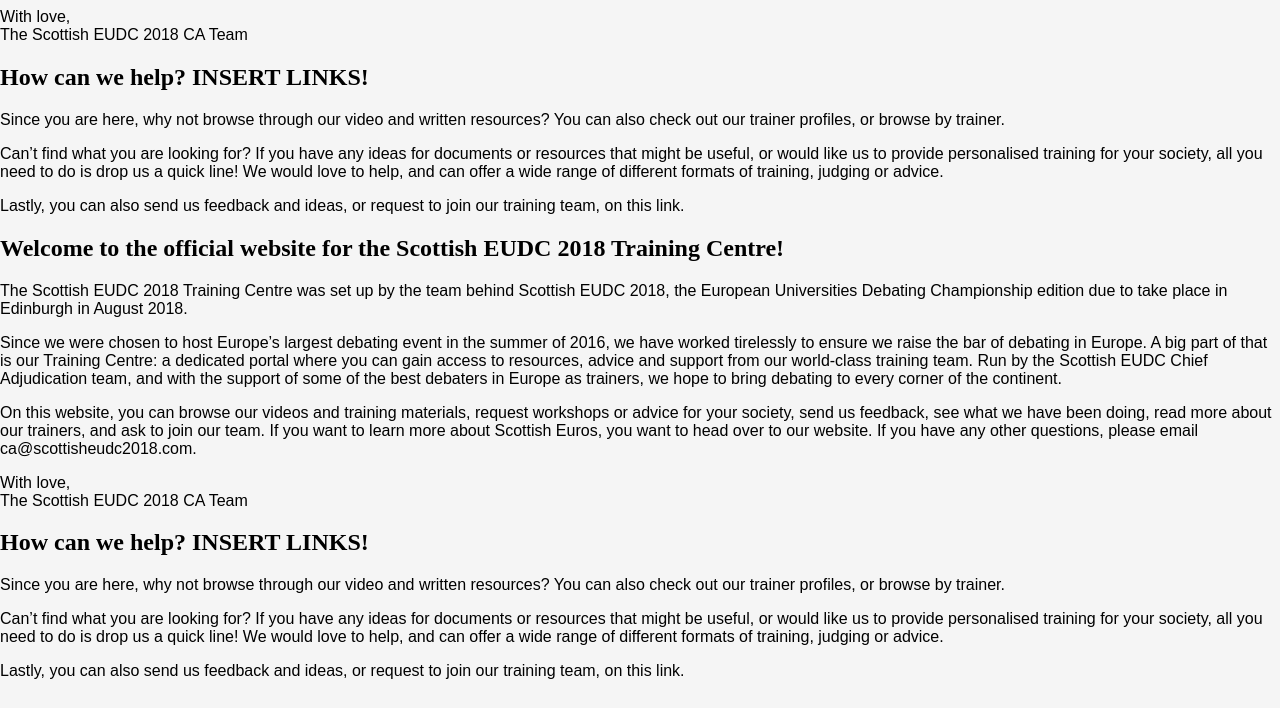
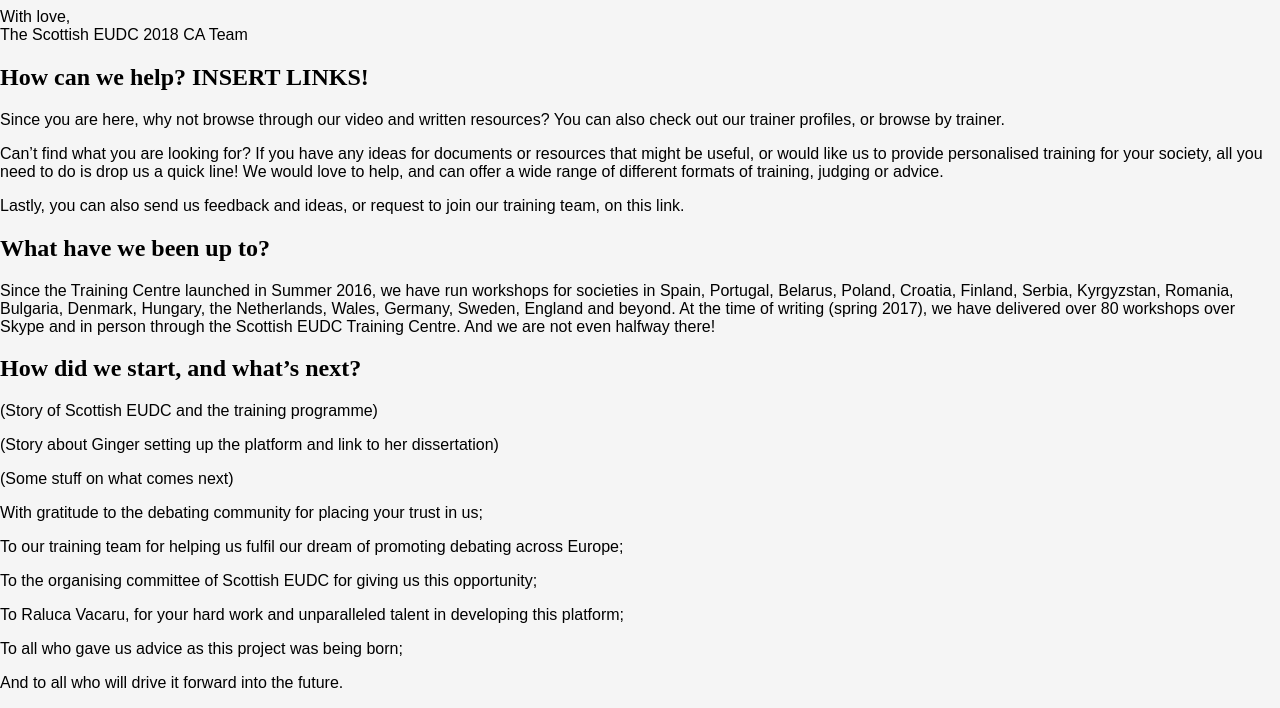
Before and after one commit to ralucavacaru/training-backend, a Django app: template training/training/templates/tplatform/index.html in a window 1280 px wide. Shown: the part 652-1360 px from the top of the page. Before the commit the page ends 1331 px from the top, so only its background shows below. Run offline with Django 3.2, Linux system fonts and the light colour scheme; the template is opened without the code that fills it, so the values that code supplies are empty; some libraries are stand-ins or nearby versions; some web fonts are replaced.

Commit message:
Basic homepage ready - tweaks will follow.

```diff
--- a/training/training/templates/tplatform/index.html
+++ b/training/training/templates/tplatform/index.html
@@ -22,7 +22,7 @@
 
     	<div class="homepage-card blue-background">
     		<div class="homepage-title-card">
-				<h2>How can we help? INSERT LINKS!</h2>
+				<h2>How can we help? <span class="attention">INSERT LINKS!</span></h2>
 			</div>
 			<div class="homepage-content-card">
 				<p>Since you are here, why not browse through our video and written resources? You can also check out our trainer profiles, or browse by trainer.</p>
@@ -33,35 +33,32 @@
 		    </div>
 		</div>
 
-		<div class="homepage-card">
-	    	<div class="homepage-title-card blue-background">
-	    		<h2>Welcome to the official website for the Scottish EUDC 2018 Training Centre!</h2>
+		<div class="homepage-card grey-background">
+	    	<div class="homepage-title-card">
+	    		<h2>What have we been up to?</h2>
 	    	</div>
 	    	<div class="homepage-content-card blue-border">
-	    		<p>The Scottish EUDC 2018 Training Centre was set up by the team behind <a href="https://www.scottisheudc2018.com/">Scottish EUDC 2018</a>, the European Universities Debating Championship edition due to take place in Edinburgh in August 2018.</p>
-
-				<p>Since we were chosen to host Europe’s largest debating event in the summer of 2016, we have worked tirelessly to ensure we raise the bar of debating in Europe. A big part of that is our Training Centre: a dedicated portal where you can gain access to resources, advice and support from our world-class training team. Run by the Scottish EUDC Chief Adjudication team, and with the support of some of the best debaters in Europe as trainers, we hope to bring debating to every corner of the continent.</p>
-
-				<p>On this website, you can browse our videos and training materials, request workshops or advice for your society, send us feedback, see what we have been doing, read more about our trainers, and ask to join our team. If you want to learn more about Scottish Euros, you want to head over to our <a href="https://www.scottisheudc2018.com/">website</a>. If you have any other questions, please email <a href="mailto:ca@scottisheudc2018.com">ca@scottisheudc2018.com</a>.</p>
-
-				<p class="right-align">With love,
-				<br>The Scottish EUDC 2018 CA Team</p>
+	    		<p>Since the Training Centre launched in Summer 2016, we have run workshops for societies in Spain, Portugal, Belarus, Poland, Croatia, Finland, Serbia, Kyrgyzstan, Romania, Bulgaria, Denmark, Hungary, the Netherlands, Wales, Germany, Sweden, England and beyond. At the time of writing (spring 2017), we have delivered over 80 workshops over Skype and in person through the Scottish EUDC Training Centre. And we are not even halfway there!</p>
 	    	</div>
     	</div>
 
-    	<div class="homepage-card">
-		    <div class="homepage-title-card red-background">
-				<h2>How can we help? INSERT LINKS!</h2>
-			</div>
+    	<div class="homepage-card green-background">
+	    	<div class="homepage-title-card">
+	    		<h2>How did we start, and what’s next?</h2>
+	    	</div>
+	    	<div class="homepage-content-card blue-border">
+	    		<span class="attention"><p>(Story of Scottish EUDC and the training programme)</p>
+				<p>(Story about Ginger setting up the platform and link to her dissertation)</p>
+				<p>(Some stuff on what comes next)</p></span>
 
-			<div class="homepage-content-card red-border">
-				<p>Since you are here, why not browse through our video and written resources? You can also check out our trainer profiles, or browse by trainer.</p>
-
-				<p>Can’t find what you are looking for? If you have any ideas for documents or resources that might be useful, or would like us to provide personalised training for your society, all you need to do is drop us a quick line! We would love to help, and can offer a wide range of different formats of training, judging or advice.</p>
-
-				<p>Lastly, you can also send us feedback and ideas, or request to join our training team, on this link.</p>
-		    </div>
-		</div>
+				<p>With gratitude to the debating community for placing your trust in us;</p>
+				<p>To our training team for helping us fulfil our dream of promoting debating across Europe;</p>
+				<p>To the organising committee of Scottish EUDC  for giving us this opportunity;</p>
+				<p>To Raluca Vacaru, for your hard work and unparalleled talent in developing this platform;</p>
+				<p>To all who gave us advice as this project was being born;</p>
+				<p>And to all who will drive it forward into the future.</p>
+	    	</div>
+    	</div>
 	</div>
 
 {% endblock %}
```
Also changed, not shown: training/tplatform/static/css/index.css (+12 -0 lines).
